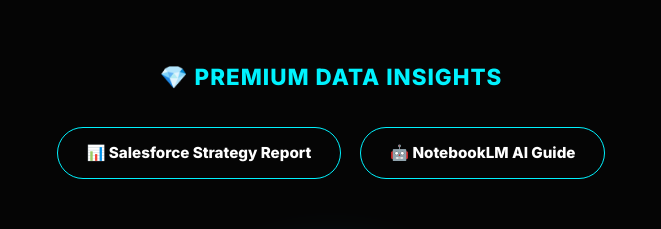
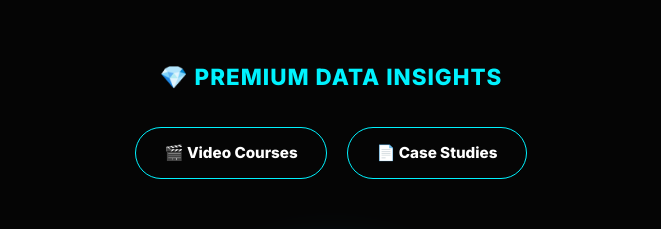
Before and after one commit to ds-jason-tsai/jason-by-tsai-portfolio, a Next.js app: page /en in a window 1280 px wide. Shown: the part 900-1129 px from the top of the page, without its empty margins (309-970 px from the left). Built offline with nearby package versions, Linux system fonts and the light colour scheme.

Commit message:
Fix: Resolve deployment ambiguity and update homepage buttons to use category hashes

```diff
--- a/app/[lang]/page.tsx
+++ b/app/[lang]/page.tsx
@@ -108,7 +108,7 @@
                 {(dict.home as any).featured_items?.map((item: any) => (
                   <a
                     key={item.id}
-                    href={`/${lang}/reports?product=${item.id}&utm_source=internal&utm_medium=button&utm_campaign=home_featured_reports`}
+                    href={`/${lang}/reports?utm_source=internal&utm_medium=button&utm_campaign=home_featured_reports#${item.id}`}
                     className="btn-outline-cyan"
                   >
                     {item.icon} {item.label}
--- a/app/dictionaries.ts
+++ /dev/null
@@ -1,9 +0,0 @@
-import 'server-only'
-
-const dictionaries = {
-  en: () => import('./dictionaries/en.json').then((module) => module.default),
-  zh: () => import('./dictionaries/zh.json').then((module) => module.default),
-  ja: () => import('./dictionaries/ja.json').then((module) => module.default),
-}
-
-export const getDictionary = async (locale: 'en' | 'zh' | 'ja') => dictionaries[locale]()
--- a/app/dictionaries/en.json
+++ b/app/dictionaries/en.json
@@ -20,8 +20,8 @@
     "contact_cta": "Contact Me",
     "featured_courses": "💎 Premium Data Insights",
     "featured_items": [
-      { "icon": "📊", "label": "Salesforce Strategy Report", "id": "salesforce_se" },
-      { "icon": "🤖", "label": "NotebookLM AI Guide", "id": "notebooklm_series" }
+      { "icon": "🎬", "label": "Video Courses", "id": "video" },
+      { "icon": "📄", "label": "Case Studies", "id": "report" }
     ],
     "social_label": "Follow my Data Insights",
     "featured_highlights": "Featured Highlights",
--- /dev/null
+++ b/app/dictionaries/index.ts
@@ -0,0 +1,9 @@
+import 'server-only'
+
+const dictionaries = {
+  en: () => import('./en.json').then((module) => module.default),
+  zh: () => import('./zh.json').then((module) => module.default),
+  ja: () => import('./ja.json').then((module) => module.default),
+}
+
+export const getDictionary = async (locale: 'en' | 'zh' | 'ja') => dictionaries[locale]()
--- a/app/dictionaries/ja.json
+++ b/app/dictionaries/ja.json
@@ -14,11 +14,15 @@
   },
   "home": {
     "title": "複雑なデータを直感的な意思決定に変える",
-    "subtitle": "Jason Tsai、あなたのための専属データアナリスト",
+    "subtitle": "Jason Tsai、あなたのための専屬データアナリスト",
     "description": "多様な分野での深い実務経験を有しています。データアナリストとしてだけでなく、【データ分析教育】、【カスタムビジネスレポート/ダッシュボード】、【ポートフォリオ・プロジェクト指導】、および【MarTech・自動化技術導入】などの専門サービスを提供し、膨大なデータから最高の価値を引き出します。",
-    "cta": "プロジェクトを見る",
-    "contact_cta": "協力を相談する",
-    "featured_courses": "おすすめ講座",
+    "cta": "ポートフォリオを探索",
+    "contact_cta": "お問い合わせ",
+    "featured_courses": "💎 プレミアム・データ・インサイト",
+    "featured_items": [
+      { "icon": "🎬", "label": "動画講座", "id": "video" },
+      { "icon": "📄", "label": "実務レポート", "id": "report" }
+    ],
     "social_label": "データインサイトをフォロー",
     "featured_highlights": "特集ハイライト",
     "stats": {
--- a/app/dictionaries/zh.json
+++ b/app/dictionaries/zh.json
@@ -20,8 +20,8 @@
     "contact_cta": "洽詢合作項目",
     "featured_courses": "💎 專業數據洞察 (付費專區)",
     "featured_items": [
-      { "icon": "📊", "label": "Salesforce 數據策略報告", "id": "salesforce_se" },
-      { "icon": "🤖", "label": "NotebookLM AI 應用指南", "id": "notebooklm_series" }
+      { "icon": "🎬", "label": "影片課程", "id": "video" },
+      { "icon": "📄", "label": "實務報告", "id": "report" }
     ],
     "social_label": "追蹤我的數據洞察",
     "featured_highlights": "精選特輯",
```
